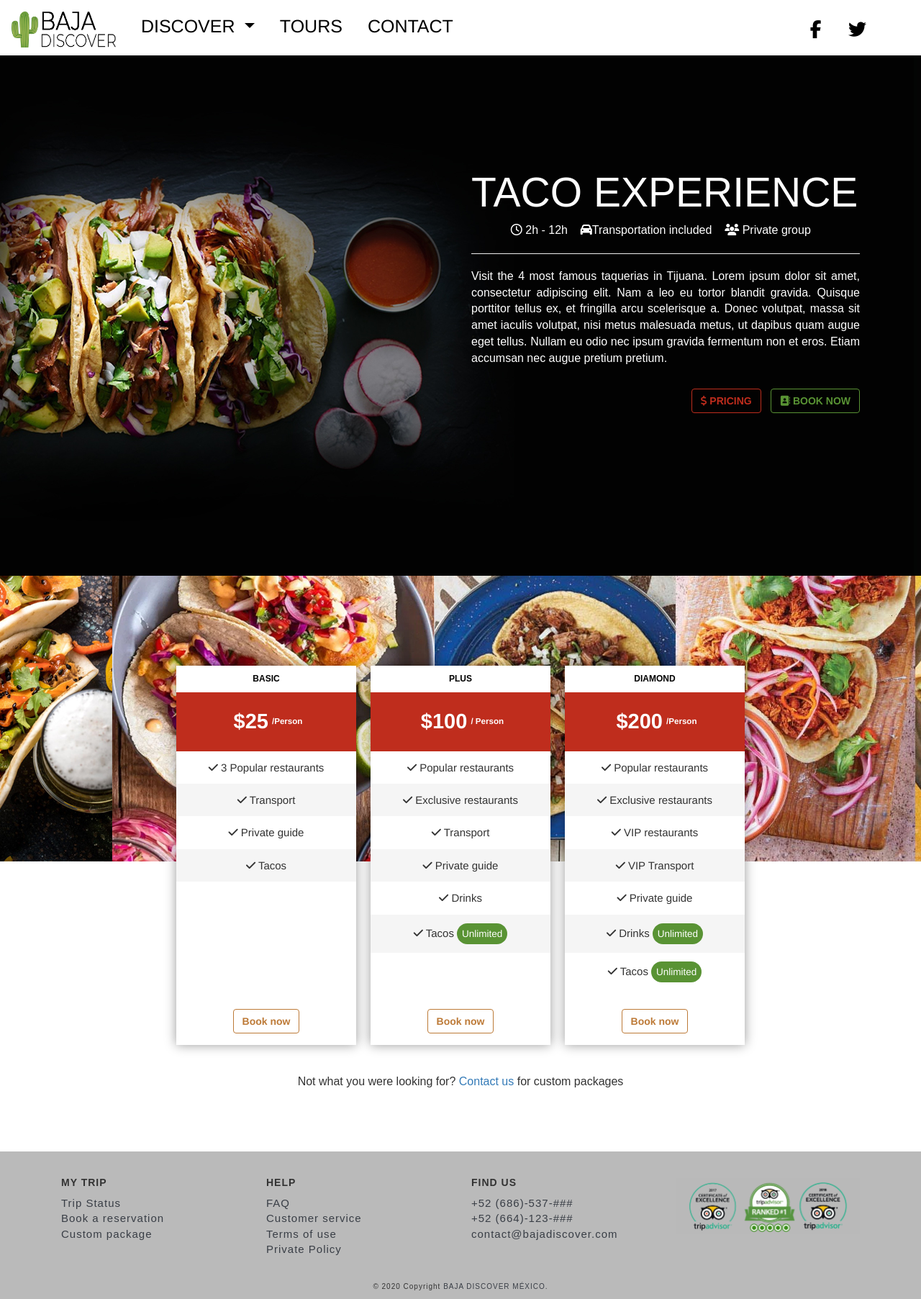
After one commit to itselfcg/baja-discover-webpage, a PHP site: page /taco-experience.php in a window 1280 px wide. The commit adds this page. Shown: the whole page at 72% size. Run offline with PHP 8.4, Linux system fonts and the light colour scheme; some libraries are stand-ins or nearby versions.

Commit message:
New tour page: Taco experience.

```diff
--- /dev/null
+++ b/css/page-style/pricing-table.css
@@ -0,0 +1,91 @@
+.princing-container {
+    margin-top: 50px;
+    display: flex;
+}
+
+.product {
+    margin: 0 10px;
+    text-align: center;
+    width: 250px;
+    float: left;
+    -webkit-box-shadow: 0 0 15px rgba(0,0,0,0.4);
+    box-shadow: 0 0 15px rgba(0,0,0,0.4);
+    -webkit-transition: all 0.25s ease;
+    -o-transition: all 0.25s ease;
+    transition: all 0.25s ease;
+    background-color: white;
+
+
+    position: relative;
+}
+
+.product-title {
+    background-color: white;
+    color: black;
+    padding: 10px;
+    width: 100%;
+    font-family: 'Rubik', sans-serif;
+    font-size: 12px;
+    font-weight: bold;
+    text-transform: uppercase;
+}
+
+
+.price {
+    background: #bf2d1d;
+    color: white;
+    width: 100%;
+    font-size: 29px;
+    font-weight: bold;
+    padding: 20px;
+}
+
+.price sup {
+    font-size: 0.4em;
+    position: relative;
+    left: 5px;
+}
+
+
+
+.product  ul {
+    list-style: none;
+    padding: 0;
+    margin: 0;
+    width: 100%;
+}
+
+
+.table-list li {
+    font-size: 1.4em;
+    padding: 12px 8px;
+}
+
+
+.table-list li:nth-child(2n) {
+    background: #f5f5f5;
+
+}
+.footer{
+    padding-top: 75px;
+}
+
+.product-footer{
+    position: absolute;
+    bottom: 0;
+    width: 100%;
+    height: 50px;
+
+}
+
+
+.unlimited {
+    color: #FFF;
+    background: #599334;
+    font-size: 0.9em;
+    padding: 5px 7px;
+    display: inline-block;
+    -webkit-border-radius: 38px;
+    -moz-border-radius: 38px;
+    border-radius: 38px;
+}
--- /dev/null
+++ b/css/page-style/taco-experience.css
@@ -0,0 +1,81 @@
+
+#tacoexperience .intro {
+    display: flex;
+    flex-direction: column;
+    justify-content: center;
+    align-items: center;
+    width: 100%;
+    height: 100vh;
+    background: url("/baja-discover/imagenes/tours/taco-experience/background.jpg") no-repeat center center;
+color:white;
+}
+
+#tacoexperience .pricing-section {
+    display: flex;
+    flex-direction: column;
+    justify-content: center;
+    align-items: center;
+    width: 100%;
+    height: 100vh;
+    background: url("/baja-discover/imagenes/tours/taco-experience/background2.jpg") no-repeat center center;
+}
+
+
+#tacoexperience h1{
+    color: white;
+    font-family: 'Rubik', sans-serif;
+    font-size: 57px;
+}
+
+
+
+
+
+#tacoexperience .btn {
+
+    font-weight: bold;
+    background: transparent;
+    border-style: solid;
+    border-width: 1px;
+
+}
+
+#tacoexperience .btn:hover{
+    background: #d6d6d6;
+    border-color:  #d6d6d6;
+    color: black!important;
+    border-style: solid;
+    border-width: 1px;
+}
+
+.btn-green{
+    color: #599334;
+    border-color: #599334;
+
+}
+
+.btn-gold{
+    color: #BD7A37;
+    border-color: #BD7A37;
+    border-width: 1px;
+
+}
+
+
+.btn-red{
+    color: #bf2d1d;
+    border-color: #bf2d1d;
+    border-width: 1px;
+
+}
+
+
+.btn-black{
+    color: black;
+    border-color: black;
+
+}
+
+
+.leyend{
+}
--- /dev/null
+++ b/taco-experience.php
@@ -0,0 +1,156 @@
+<?php
+include 'navbar.php';
+include 'libs.php';
+
+?>
+
+    <html>
+    <head>
+        <title>Baja Discover | Tours </title>
+        <link rel="stylesheet" type="text/css" href="css/page-style/taco-experience.css">
+        <link rel="stylesheet" type="text/css" href="css/page-style/pricing-table.css">
+
+    </head>
+    <body>
+
+    <main id="tacoexperience">
+        <section class="intro">
+            <div class="container">
+                <div class="row">
+
+                    <div class="col-6">
+
+                    </div>
+
+                    <div class="col-6">
+
+                        <h1>TACO EXPERIENCE</h1>
+                        <p style="text-align: center">
+                            <i class="fa fa-clock-o" aria-hidden="true"></i> 2h - 12h&nbsp;&nbsp;&nbsp;
+                            <i class="fa fa-car" aria-hidden="true"></i>Transportation included&nbsp;&nbsp;&nbsp;
+                            <i class="fa fa-users" aria-hidden="true"></i> Private group&nbsp;&nbsp;&nbsp;
+                        </p>
+                        <hr>
+                        <p style="text-align: justify">
+                            Visit the 4 most famous taquerias in Tijuana. Lorem ipsum dolor sit amet, consectetur
+                            adipiscing elit. Nam a leo eu tortor blandit gravida. Quisque porttitor tellus ex, et
+                            fringilla arcu scelerisque a. Donec volutpat, massa sit amet iaculis volutpat, nisi metus
+                            malesuada metus, ut dapibus quam augue eget tellus. Nullam eu odio nec ipsum gravida
+                            fermentum non et eros. Etiam accumsan nec augue pretium pretium.
+
+
+                        </p>
+
+
+                        <br>
+                        <p class="float-right">
+                            <a href="#pricing" class="btn btn-red"><i class="fa fa-usd" aria-hidden="true"></i>
+
+                                PRICING</a>&nbsp;&nbsp;
+                            <a href="#pricing" class="btn btn-green"><i class="fa fa-address-book"
+                                                                        aria-hidden="true"></i>
+
+
+                                BOOK NOW</a>
+                        </p>
+                    </div>
+
+                </div>
+            </div>
+
+
+        </section>
+
+
+        <section id="pricing" class="pricing-section">
+
+            <div class=" princing-container">
+                <div class="product">
+
+                    <div class="product-title">Basic</div>
+                    <div class="price">$25<sup>/Person</sup></div>
+                    <ul class="table-list">
+                        <li><i class="fa fa-check" aria-hidden="true"></i>
+                            3 Popular restaurants</li>
+
+                        <li><i class="fa fa-check" aria-hidden="true"></i>
+                            Transport</li>
+                        <li><i class="fa fa-check" aria-hidden="true"></i>
+                            Private guide</li>
+
+                        <li><i class="fa fa-check" aria-hidden="true"></i>
+                            Tacos</li>
+                    </ul>
+                    <div class="product-footer">
+                        <button class="btn btn-gold">Book now</button>
+                    </div>
+                </div>
+                <div class="product">
+                    <div class="product-title">Plus</div>
+                    <div class="price">$100<sup>/ Person</sup></div>
+                    <ul class="table-list">
+                        <li><i class="fa fa-check" aria-hidden="true"></i>
+                            Popular restaurants</li>
+                        <li><i class="fa fa-check" aria-hidden="true"></i>
+                            Exclusive restaurants</li>
+
+                        <li><i class="fa fa-check" aria-hidden="true"></i>
+                            Transport</li>
+                        <li><i class="fa fa-check" aria-hidden="true"></i>
+                            Private guide</li>
+                        <li><i class="fa fa-check" aria-hidden="true"></i>
+                            Drinks</li>
+                        <li><i class="fa fa-check" aria-hidden="true"></i>
+                            Tacos  <span class="unlimited">Unlimited</span></li>
+                    </ul>
+                    <div class="product-footer">
+                        <button class="btn btn-gold">Book now</button>
+                    </div>
+                </div>
+                <div class="product">
+
+                    <div class="product-title">DIAMOND</div>
+                    <div class="price">$200<sup>/Person</sup></div>
+
+                    <ul class="table-list">
+                        <li><i class="fa fa-check" aria-hidden="true"></i>
+                            Popular restaurants</li>
+                        <li><i class="fa fa-check" aria-hidden="true"></i>
+                            Exclusive restaurants</li>
+                        <li><i class="fa fa-check" aria-hidden="true"></i>
+                            VIP restaurants</li>
+                        <li><i class="fa fa-check" aria-hidden="true"></i>
+                            VIP Transport</li>
+                        <li><i class="fa fa-check" aria-hidden="true"></i>
+                            Private guide</li>
+                        <li><i class="fa fa-check" aria-hidden="true"></i>
+                            Drinks  <span class="unlimited">Unlimited</span></li>
+                        <li><i class="fa fa-check" aria-hidden="true"></i>
+                            Tacos  <span class="unlimited">Unlimited</span></li>
+                    </ul>
+                    <div class="footer">
+                    <div class="product-footer">
+                        <button class="btn btn-gold">Book now</button>
+                    </div>
+                    </div>
+                </div>
+
+            </div>
+
+<br><br>
+            <div class="leyend">
+                <p>
+                    Not what you were looking for? <a href="contact.php">Contact us</a> for custom packages
+
+                </p>
+            </div>
+
+        </section>
+    </main>
+    </body>
+
+
+<?php
+include 'footer.php';
+
+?>
```
Also changed, not shown: tours.php (+6 -6 lines), imagenes/tours/taco-experience/background.jpg (added), imagenes/tours/taco-experience/background2.jpg (added), 1 other file.
